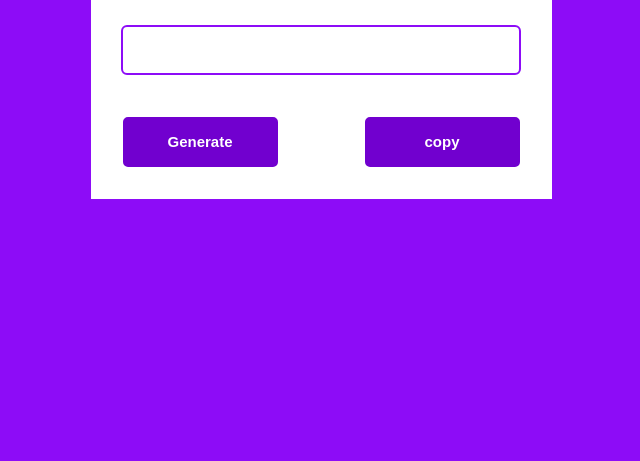
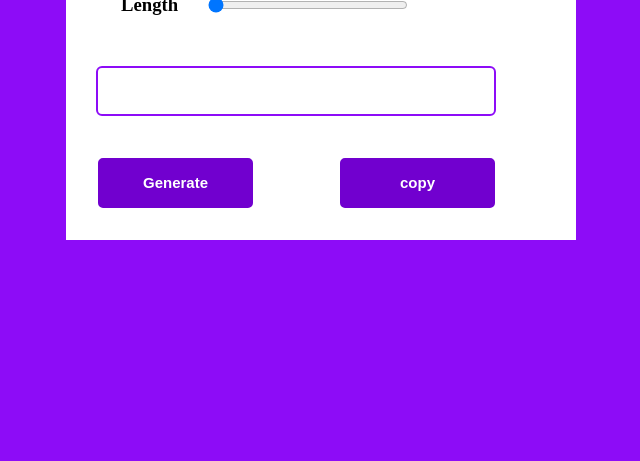
Before and after one commit to 10Dipesh/RandomPasswordGenerator, a plain HTML site: page index.html in a window 1280 px wide. Shown: the part 339-800 px from the top of the page, without its empty margins (319-959 px from the left). Drawn offline with Linux system fonts and the light colour scheme.

Commit message:
adding lenght function

```diff
--- a/generator.js
+++ b/generator.js
@@ -1,5 +1,4 @@
 var password = document.getElementById("password");
-
 function genPassword() {
   var chars =
     "0123456789abcdefghijklmnopqrstuvwxyz!@#$%^&*()ABCDEFGHIJKLMNOPQRSTUVWXYZ";
@@ -7,6 +6,7 @@ function genPassword() {
   var password = "";
   for (let i = 0; i <= passwordLength; i++) {
     var randomNumber = Math.floor(Math.random() * chars.length);
+    ``;
     password += chars.substring(randomNumber, randomNumber + 1);
   }
   document.getElementById("password").value = password;
--- a/index.html
+++ b/index.html
@@ -10,12 +10,16 @@
   <body>
     <div class="box">
       <h2>Random Password Generator</h2>
+      <div class="slidercontainer">
+        <h3>Length</h3>
+        <input type="range" min="1" max="12" value="0" id="slider">
+      </div>
       <input
         type="text"
         name=""
-        palceholder="Create passowrd"
+        palceholder="Create password"
         id="password"
-        readonly
+        readonly class="pass-container"
       />
       <table>
         <th><div class="btn1 button" onclick="genPassword()">Generate</div></th>
--- a/style.css
+++ b/style.css
@@ -24,8 +24,22 @@ body{
     color: #015a96;
     font-family: sans-serif;
 }
-input{
-    padding: 20px;
+
+.slidercontainer{
+    width: 400px;
+    display: flex;
+    margin: 50px 25px;
+}
+
+#slider{
+    margin-left: 30px;
+    width: 200px;
+
+
+}
+
+.pass-container{
+   padding: 20px;
     user-select: none;
     height: 50px;
     width: 400px;
@@ -36,7 +50,7 @@ input{
     font-size: 22px;
 
 }
-input::placeholder{
+.pass-container::placeholder{
     font-size: 23px;
 }
 
```
